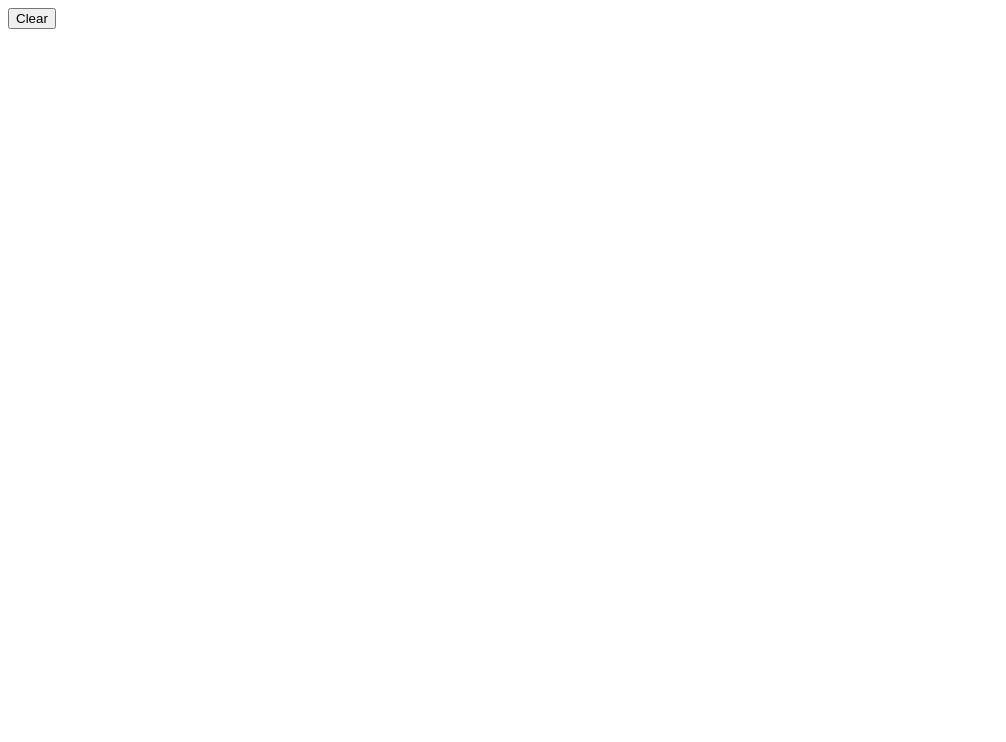
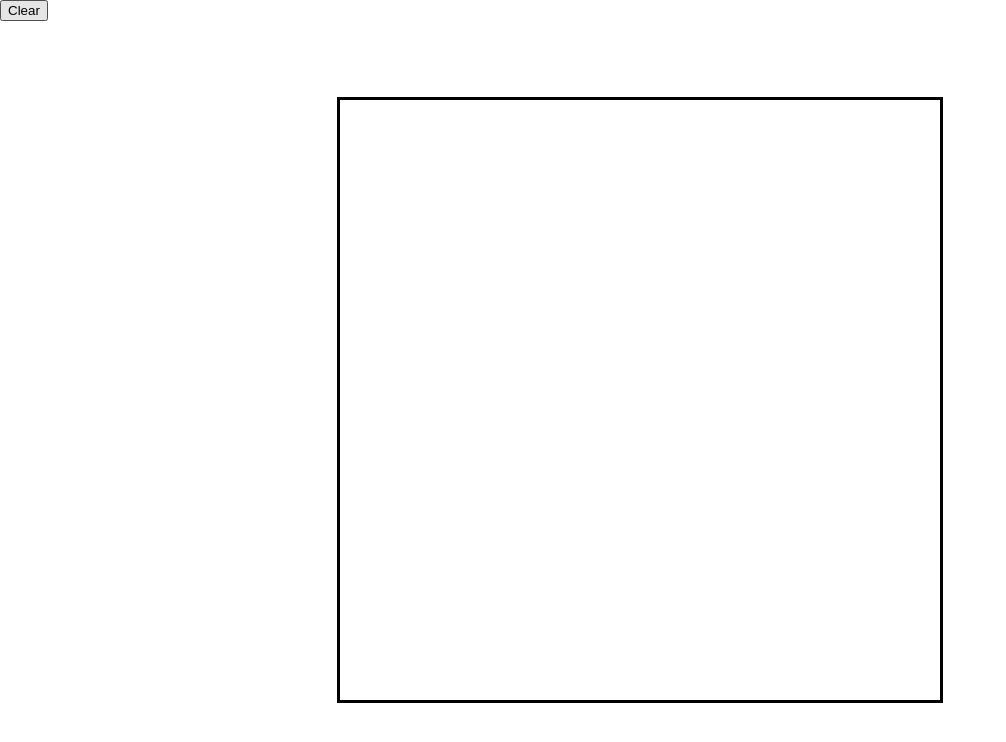
Before and after one commit to Chamara-Wijepala/etch-a-sketch, a plain HTML site: page index.html in a window 1280 px wide. Shown: the whole page, without its empty margins (0-1006 px from the left). Drawn offline with Linux system fonts and the light colour scheme.

Commit message:
Center the grid

```diff
--- a/style.css
+++ b/style.css
@@ -1,9 +1,27 @@
+html {
+    height: 100%;
+    margin: 0%;
+}
+
+body {
+    height: 100%;
+    margin: 0%;
+}
+
 #grid {
     display: grid;
     grid-template-columns: repeat(16, 1fr);
+    border: 3px solid black;
+    width: 600px;
+    height: 600px;
+    position: absolute;
+    left: 50%;
+    top: 50%;
+    transform: translate(-50%, -50%);
 }
 
 .gridBlock {
-    min-height: 20px;
+    max-width: auto;
+    min-height: auto;
     background: white;
 }
```
